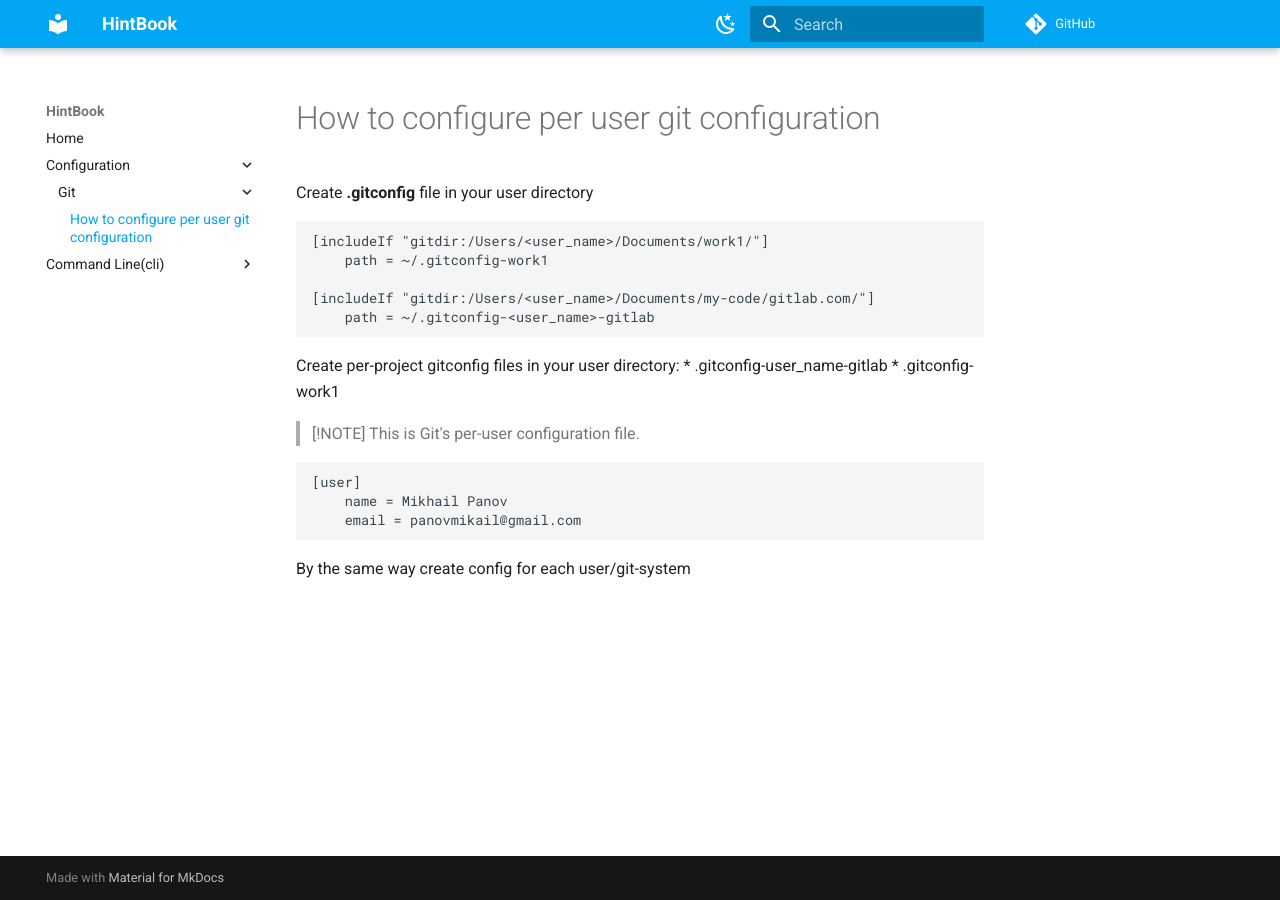
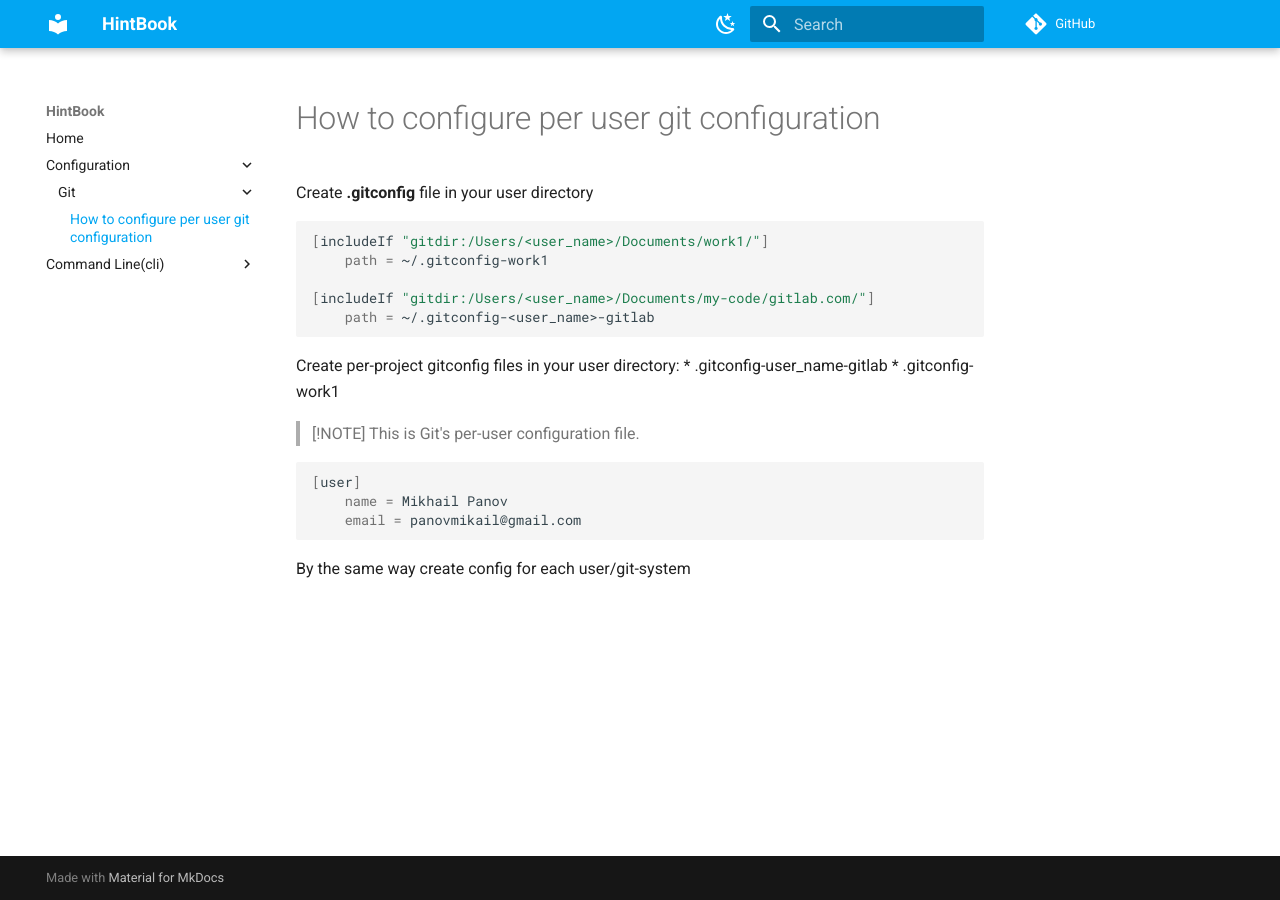
Before and after one commit to panovmikhail/hintbook, an MkDocs documentation site: the page built from docs/configuration/git/git-per-dir-configuration.md, in a window 1280 px wide. Built offline with MkDocs 1.6.1 and Material for MkDocs 9.7.7, drawn with Linux system fonts in a browser that asks for light colours; comment, search, counter and statistics services are not loaded.

Commit message:
update mkdocs config

```diff
--- a/docs/requirements.txt
+++ b/docs/requirements.txt
@@ -1,2 +1,8 @@
 mkdocs==1.6.1
 mkdocs-material==9.5.45
+mkdocs-github-admonitions-plugin==0.1.1
+markdown_include==0.8.1
+pygments==2.19.2
+jinja2==3.1.6
+markdown==3.10
+pymdown-extensions==10.17.1
--- a/mkdocs.yml
+++ b/mkdocs.yml
@@ -25,9 +25,13 @@ plugins:
   - search
 
 markdown_extensions:
+  - markdown_include.include
+  - codehilite:
+      css_class: highlight
   - admonition
   - toc:
       permalink: true
+  - pymdownx.superfences
 
 nav:
   - Home: index.md
```
